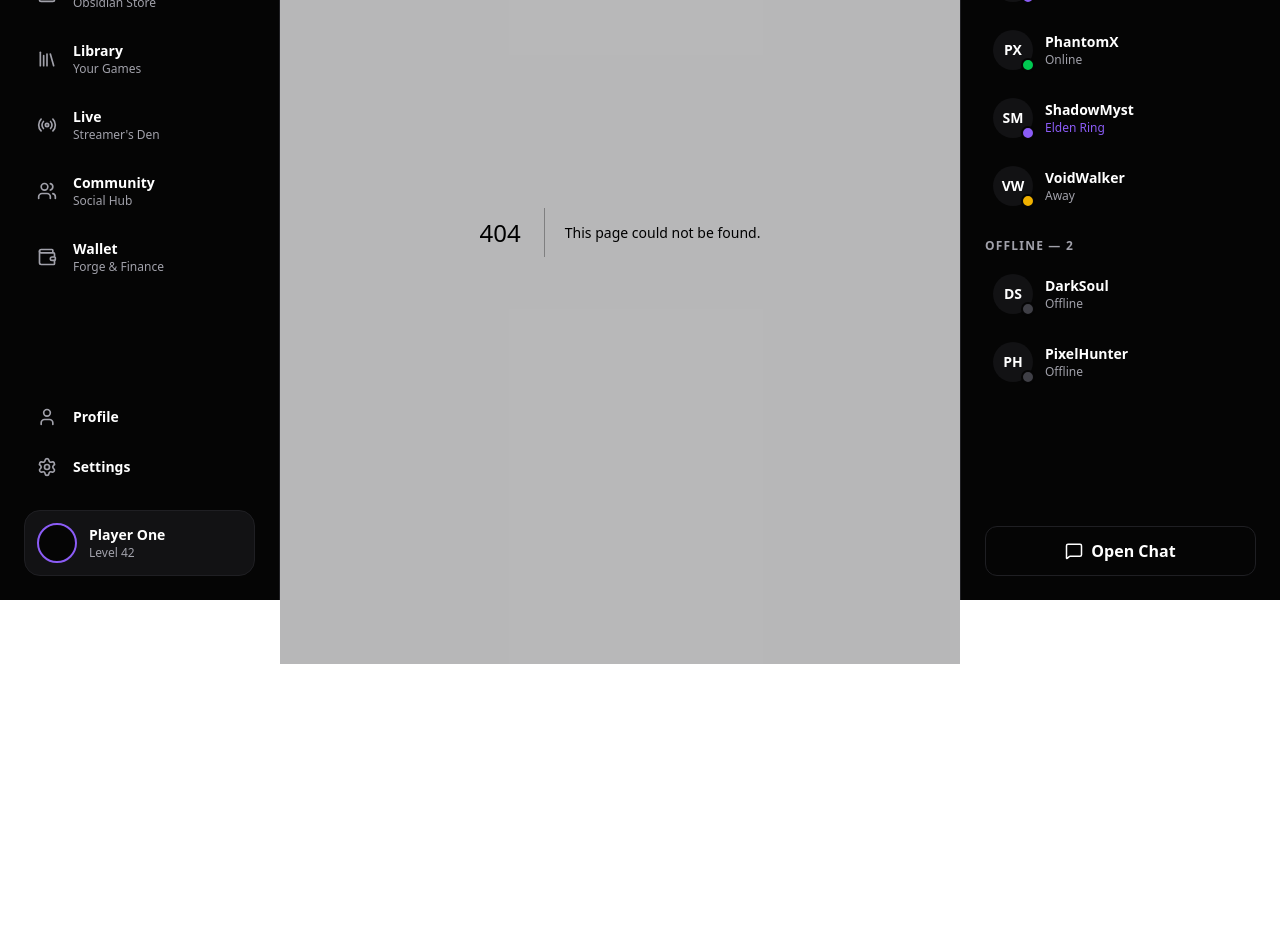
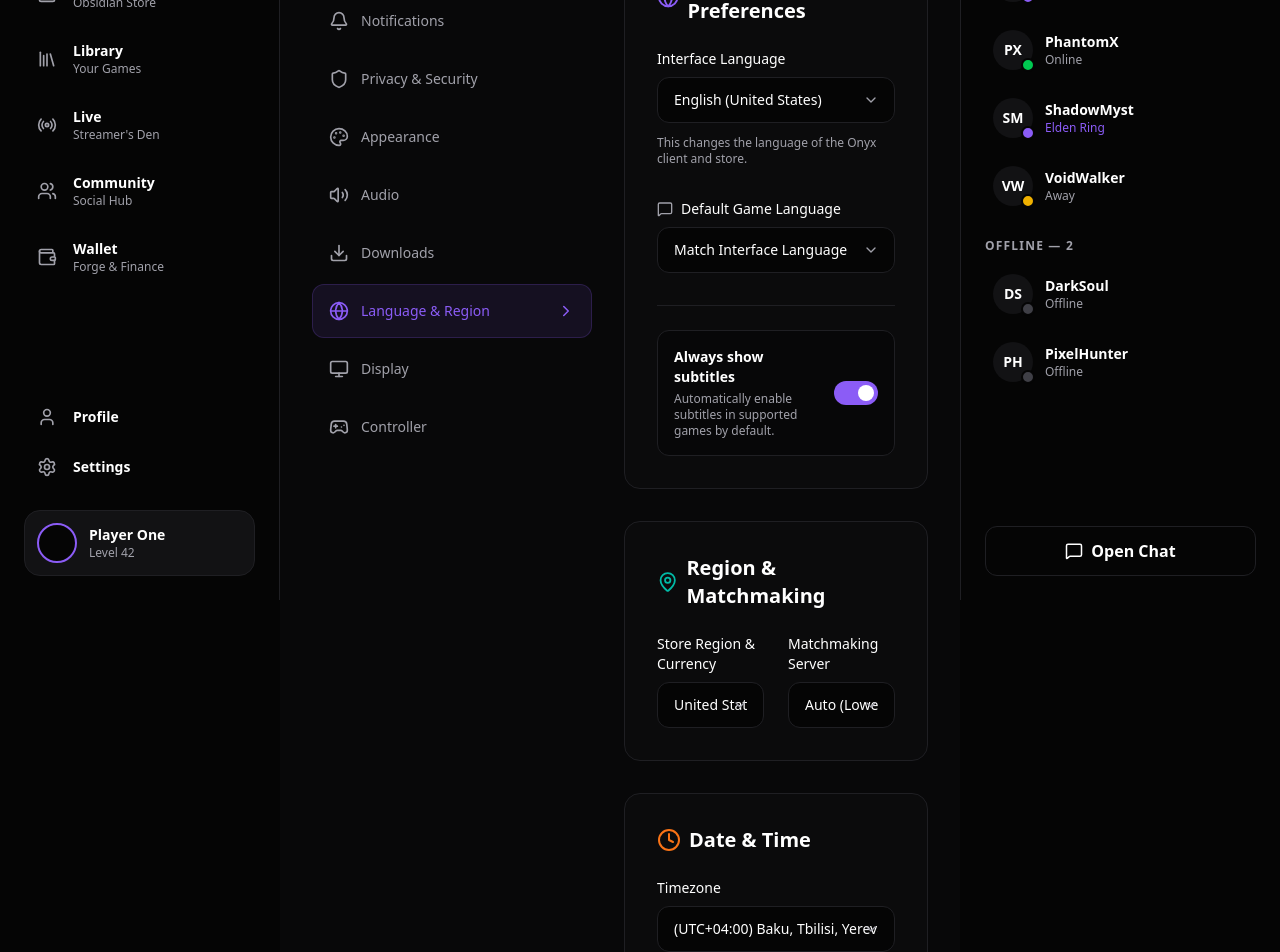
Before and after one commit to turanhsnv-dev/onyx-ecosystem, a Next.js app: page /settings/language in a window 1280 px wide. Before the commit this address had no page. Shown: the part 200-1152 px from the top of the page. Before the commit the page ends 864 px from the top, so only its background shows below. Built offline with nearby package versions, Linux system fonts and the light colour scheme.

Commit message:
feat: add language and region settings page with localization and formatting options

```diff
--- /dev/null
+++ b/src/app/settings/language/page.tsx
@@ -0,0 +1,150 @@
+"use client";
+import { useState } from "react";
+import { Globe, MapPin, Clock, MessageSquare, ChevronDown } from "lucide-react";
+
+// Təkrar istifadə edəcəyimiz Toggle Komponenti
+const ToggleRow = ({ title, description, defaultChecked }: { title: string, description: string, defaultChecked: boolean }) => {
+  const [isOn, setIsOn] = useState(defaultChecked);
+
+  return (
+    <div className="flex items-center justify-between p-4 bg-background/50 border border-border rounded-xl">
+      <div className="flex flex-col gap-1 pr-4">
+        <span className="font-bold text-white text-sm">{title}</span>
+        <span className="text-xs text-text-muted">{description}</span>
+      </div>
+
+      <button
+        onClick={() => setIsOn(!isOn)}
+        className={`relative w-11 h-6 rounded-full transition-colors duration-300 ease-in-out shrink-0 focus:outline-none ${
+          isOn ? "bg-primary" : "bg-surface border border-border"
+        }`}
+      >
+        <span
+          className={`absolute top-1 left-1 bg-white w-4 h-4 rounded-full transition-transform duration-300 ease-in-out ${
+            isOn ? "translate-x-5" : "translate-x-0"
+          }`}
+        />
+      </button>
+    </div>
+  );
+};
+
+export default function LanguageRegionPage() {
+  return (
+    <div className="flex flex-col gap-8">
+
+      {/* 1. Language Preferences */}
+      <div className="bg-surface/30 border border-border rounded-2xl p-8">
+        <h3 className="text-xl font-bold text-white mb-6 flex items-center gap-2">
+          <Globe className="text-primary" size={24} /> Language Preferences
+        </h3>
+
+        <div className="flex flex-col gap-6">
+          <div className="flex flex-col gap-2">
+            <label className="text-sm font-medium text-white">Interface Language</label>
+            <div className="relative">
+              <select className="w-full bg-background border border-border rounded-xl px-4 py-3 text-sm text-white outline-none focus:border-primary/50 transition-colors appearance-none cursor-pointer">
+                <option>English (United States)</option>
+                <option>Azerbaijani (Azərbaycan)</option>
+                <option>Turkish (Türkçe)</option>
+                <option>Spanish (Español)</option>
+                <option>French (Français)</option>
+              </select>
+              <ChevronDown size={16} className="absolute right-4 top-1/2 -translate-y-1/2 text-text-muted pointer-events-none" />
+            </div>
+            <p className="text-xs text-text-muted mt-1">This changes the language of the Onyx client and store.</p>
+          </div>
+
+          <div className="flex flex-col gap-2 mt-2">
+            <label className="text-sm font-medium text-white flex items-center gap-2">
+              <MessageSquare size={16} className="text-text-muted"/> Default Game Language
+            </label>
+            <div className="relative">
+              <select className="w-full bg-background border border-border rounded-xl px-4 py-3 text-sm text-white outline-none focus:border-primary/50 transition-colors appearance-none cursor-pointer">
+                <option>Match Interface Language</option>
+                <option>English (Original Audio)</option>
+                <option>Japanese (日本語)</option>
+              </select>
+              <ChevronDown size={16} className="absolute right-4 top-1/2 -translate-y-1/2 text-text-muted pointer-events-none" />
+            </div>
+          </div>
+
+          <div className="mt-2 border-t border-border pt-6">
+            <ToggleRow
+              title="Always show subtitles"
+              description="Automatically enable subtitles in supported games by default."
+              defaultChecked={true}
+            />
+          </div>
+        </div>
+      </div>
+
+      {/* 2. Region & Matchmaking */}
+      <div className="bg-surface/30 border border-border rounded-2xl p-8">
+        <h3 className="text-xl font-bold text-white mb-6 flex items-center gap-2">
+          <MapPin className="text-teal-500" size={24} /> Region & Matchmaking
+        </h3>
+
+        <div className="flex flex-col gap-6">
+          <div className="grid grid-cols-1 md:grid-cols-2 gap-6">
+            <div className="flex flex-col gap-2">
+              <label className="text-sm font-medium text-white">Store Region & Currency</label>
+              <div className="relative">
+                <select className="w-full bg-background border border-border rounded-xl px-4 py-3 text-sm text-white outline-none focus:border-primary/50 transition-colors appearance-none cursor-pointer">
+                  <option>United States (USD $)</option>
+                  <option>Europe (EUR €)</option>
+                  <option>Turkey (TRY ₺)</option>
+                  <option>Azerbaijan (AZN ₼)</option>
+                </select>
+                <ChevronDown size={16} className="absolute right-4 top-1/2 -translate-y-1/2 text-text-muted pointer-events-none" />
+              </div>
+            </div>
+
+            <div className="flex flex-col gap-2">
+              <label className="text-sm font-medium text-white">Matchmaking Server</label>
+              <div className="relative">
+                <select className="w-full bg-background border border-border rounded-xl px-4 py-3 text-sm text-white outline-none focus:border-primary/50 transition-colors appearance-none cursor-pointer">
+                  <option>Auto (Lowest Ping)</option>
+                  <option>Europe (Frankfurt) - 45ms</option>
+                  <option>Europe (London) - 52ms</option>
+                  <option>Middle East (Dubai) - 68ms</option>
+                </select>
+                <ChevronDown size={16} className="absolute right-4 top-1/2 -translate-y-1/2 text-text-muted pointer-events-none" />
+              </div>
+            </div>
+          </div>
+        </div>
+      </div>
+
+      {/* 3. Date & Time Format */}
+      <div className="bg-surface/30 border border-border rounded-2xl p-8">
+        <h3 className="text-xl font-bold text-white mb-6 flex items-center gap-2">
+          <Clock className="text-[#f97316]" size={24} /> Date & Time
+        </h3>
+
+        <div className="flex flex-col gap-6">
+          <div className="flex flex-col gap-2">
+            <label className="text-sm font-medium text-white">Timezone</label>
+            <div className="relative">
+              <select className="w-full bg-background border border-border rounded-xl px-4 py-3 text-sm text-white outline-none focus:border-primary/50 transition-colors appearance-none cursor-pointer">
+                <option>(UTC+04:00) Baku, Tbilisi, Yerevan</option>
+                <option>(UTC+00:00) London, Dublin, Lisbon</option>
+                <option>(UTC-05:00) Eastern Time (US & Canada)</option>
+              </select>
+              <ChevronDown size={16} className="absolute right-4 top-1/2 -translate-y-1/2 text-text-muted pointer-events-none" />
+            </div>
+          </div>
+
+          <div className="mt-2 border-t border-border pt-6 flex flex-col gap-4">
+            <ToggleRow
+              title="Use 24-hour time format"
+              description="Display time as 14:00 instead of 2:00 PM."
+              defaultChecked={true}
+            />
+          </div>
+        </div>
+      </div>
+
+    </div>
+  );
+}
```
